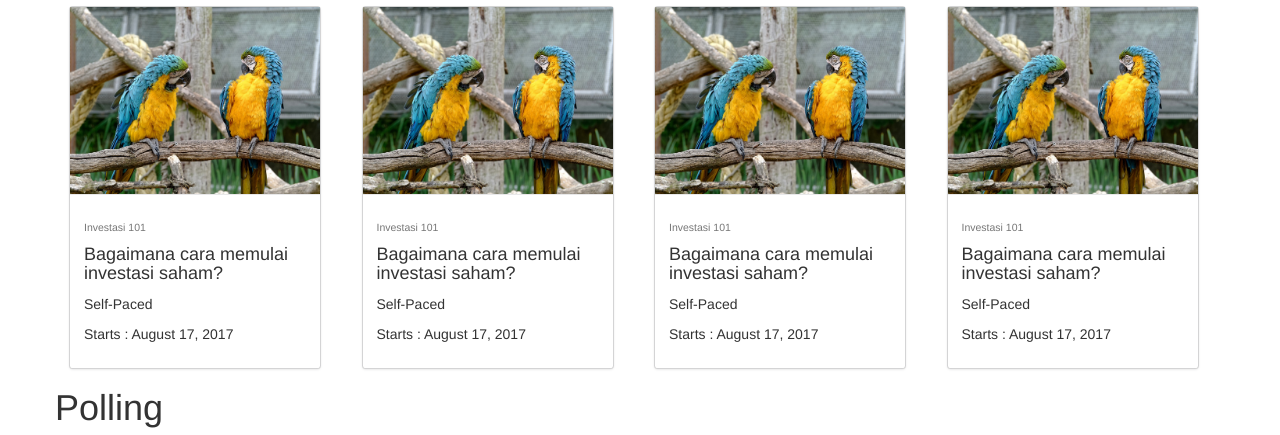
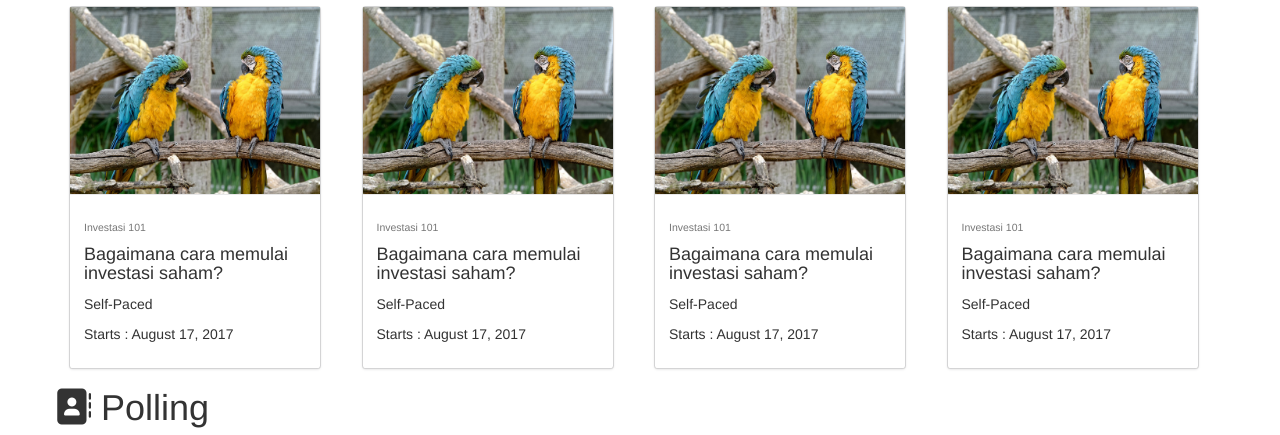
Before and after one commit to ditorahard/mandirisekuritas-frontend, a plain HTML site: page index.html in a window 1280 px wide. Shown: the part 345-780 px from the top of the page. Drawn offline with nearby package versions, Linux system fonts and the light colour scheme.

Commit message:
Add Font Awesome

```diff
--- a/index.html
+++ b/index.html
@@ -195,7 +195,8 @@
 
 		<div class="row">
 				<div class="title">
-					<h1>Polling</h1>
+					<h1><i class="fa fa-address-book" aria-hidden="true"></i>
+ Polling</h1>
 				</div>
 			</div>
 
@@ -215,7 +216,7 @@
 
 </section>
 
-
+	<script src="https://use.fontawesome.com/07b5fbe377.js"></script>
 	<script src="https://ajax.googleapis.com/ajax/libs/jquery/3.2.1/jquery.min.js"></script>
 	<script src="assets/js/bootstrap.min.js"></script>
 	<script src="assets/js/main.js"></script>
```
